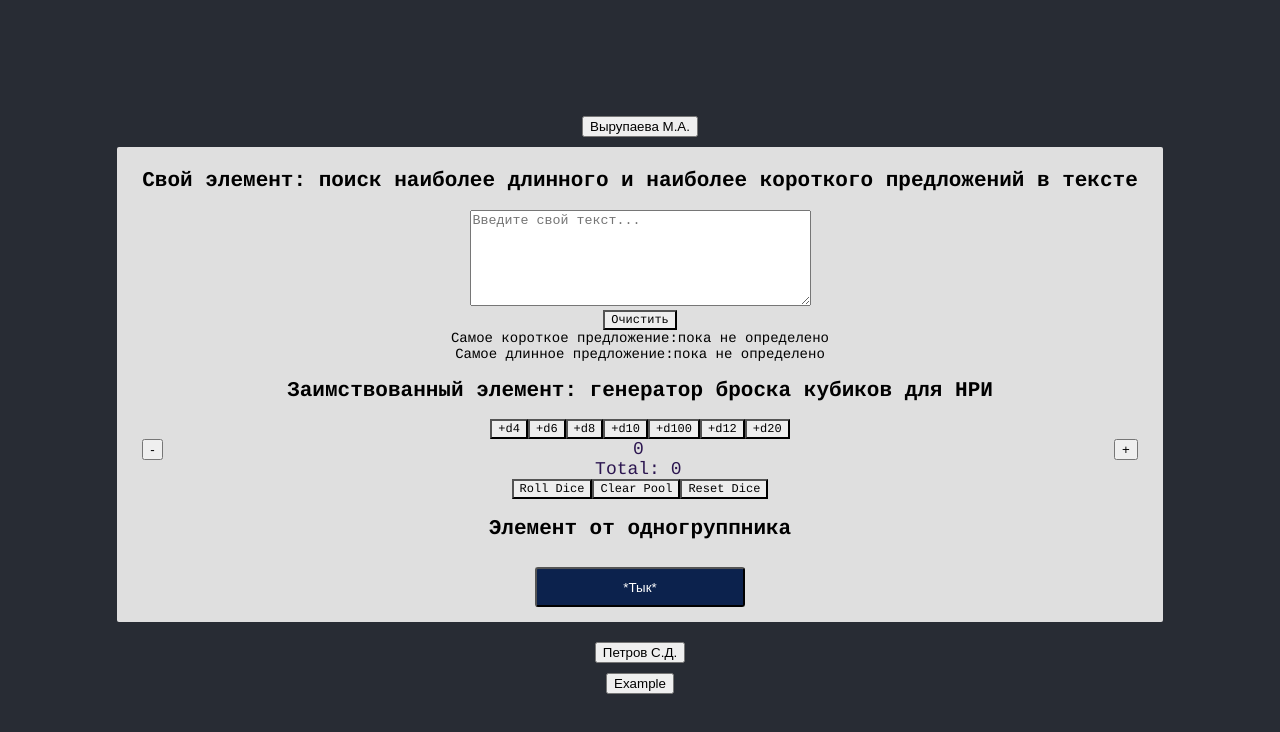
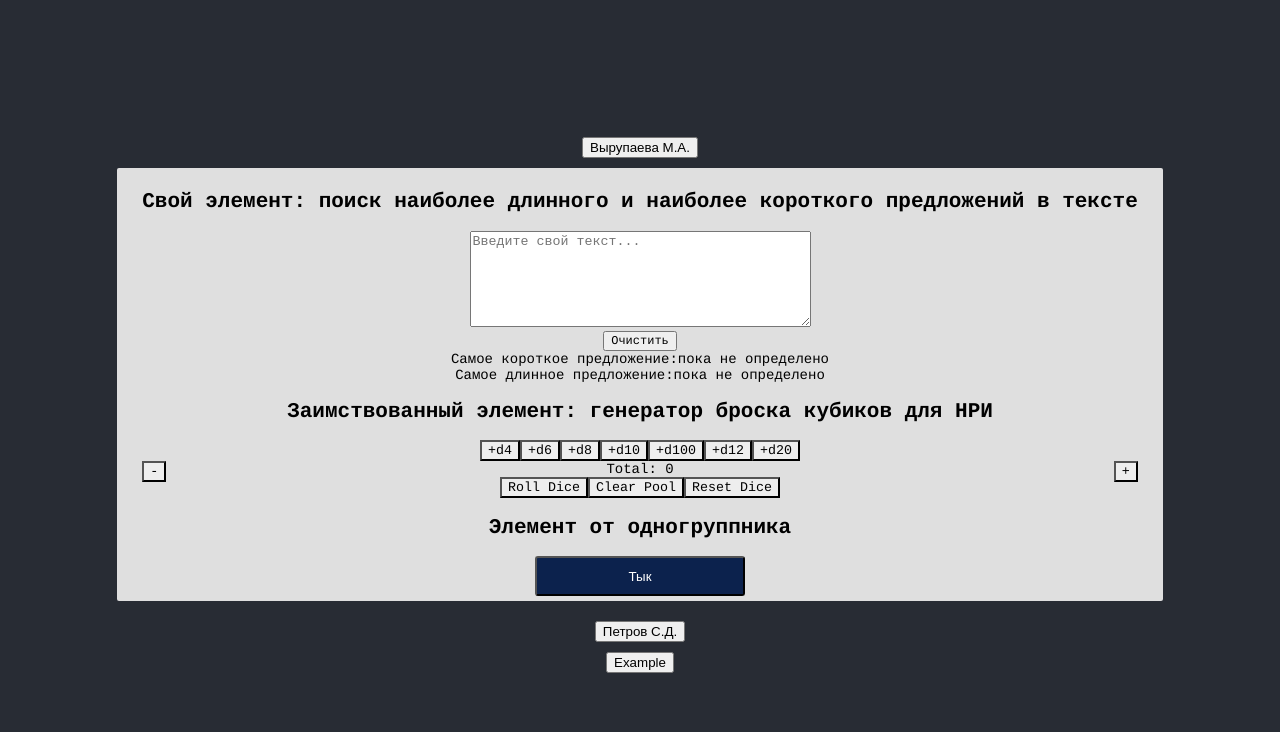
Before and after one commit to ivbo-05-18/mirea_course, a React (Create React App) app: page / in a window 1280 px wide. Both pictures are taken after a click on the button "Вырупаева М.А.". Shown: the top 732 px of the page. Built offline with nearby package versions, Linux system fonts and the light colour scheme.

Commit message:
css modules, nested ternary & array index keys fixes

```diff
--- a/src/components/VyrupaevaMA/Borrowed/Dice.css
+++ /dev/null
@@ -1,70 +0,0 @@
-/* It's all COURIER now! */
-.vyrupaeva button {
-  font-family: courier;
-  background-color: #EEE;
-}
-
-.DiceRoller {
-  text-align: center;
-}
-
-.Dice-logo {
-  animation: App-logo-spin infinite 20s linear;
-  height: 40vmin;
-  pointer-events: none;
-}
-
-.Dice-header {
-  background-color: #282c34;
-  min-height: 100vh;
-  display: flex;
-  flex-direction: column;
-  align-items: center;
-  justify-content: center;
-  font-size: calc(10px + 2vmin);
-  color: white;
-}
-
-.Dice-link {
-  color: #61dafb;
-}
-
-.vyrupaeva_die {
-  margin: 5px 0;
-  background-color: #EEE;
-  border: 1px solid white;
-  padding: 0;
-}
-
-.vyrupaeva_die button {
-  font-family: courier;
-  background-color: #EEE;
-  padding: 5px;
-  width: 100%;
-}
-
-.die-label {
-  font-size: small;
-}
-
-.die-remove button {
-  font-family: courier;
-  font-size: small;
-  padding: 5px;
-  width: 100%;
-}
-
-#total-display {
-  font-size: large;
-  /* I just added color, white was too obscure */
-  color: rgb(44, 22, 80)
-}
-
-@keyframes App-logo-spin {
-  from {
-    transform: rotate(0deg);
-  }
-  to {
-    transform: rotate(360deg);
-  }
-}
--- /dev/null
+++ b/src/components/VyrupaevaMA/Borrowed/Dice.module.css
@@ -0,0 +1,33 @@
+.vyrupaeva button {
+  font-family: courier;
+  background-color: #EEE;
+}
+
+.DiceRoller {
+  text-align: center;
+}
+
+.vyrupaeva_die {
+  margin: 5px 0;
+  background-color: #EEE;
+  border: 1px solid white;
+  padding: 0;
+}
+
+.vyrupaeva_die button {
+  font-family: courier;
+  background-color: #EEE;
+  padding: 5px;
+  width: 100%;
+}
+
+.vyrupaeva die-label {
+  font-size: small;
+}
+
+.dieRemAdd button {
+  font-family: courier;
+  font-size: small;
+  padding: 5px;
+  width: 80%;
+}
--- a/src/components/VyrupaevaMA/Borrowed/DiceRoller.js
+++ b/src/components/VyrupaevaMA/Borrowed/DiceRoller.js
@@ -1,8 +1,9 @@
-/* eslint-disable react/no-array-index-key */
 /* eslint-disable no-param-reassign */
-/* eslint-disable no-nested-ternary */
+
+// Parameter reassign is used once to set all dices to zero.
+// forEach() method in this situation does not provide unexpected behaviour
 import React, { Component } from 'react';
-import './Dice.css';
+import styles from './Dice.module.css';
 
 import Die from './Die';
 
@@ -41,19 +42,17 @@ class DiceRoller extends Component {
   renderDie(key) {
     const { dice } = this.state;
     return (
-      <div key={key} className="vyrupaeva_die">
+      <div key={key} className={styles.dieRemAdd}>
         <button type="button" onClick={() => this.rollDie(key)}>
           Roll!
           {dice[key].value}
         </button>
-        <div className="die-label">
+        <div id="die-label">
           {dice[key].faces}
         </div>
-        <div className="die-remove">
-          <button type="button" onClick={() => this.removeDie(key)}>
-            Drop
-          </button>
-        </div>
+        <button type="button" onClick={() => this.removeDie(key)}>
+          Drop
+        </button>
       </div>
     );
   }
@@ -67,24 +66,26 @@ class DiceRoller extends Component {
         ? 1
         : counts[die.faces] + 1;
     });
-    const pool = Object.keys(counts).map(
+    let pool;
+
+    if (Object.keys(counts).map(
       (type) => `${counts[type]}d${type}`,
-    ).join(' + ')
-      ? mod > 0
-        ? ` + ${mod}`
-        : ` - ${-mod}`
-      : '';
-    return pool + mod;
+    ).join(' + ')) {
+      if (mod > 0) {
+        pool = ` + ${mod}`;
+      } else { pool = ` - ${-mod}`; }
+    } else { pool = ''; }
+    return pool;
   }
 
   render() {
     const { dice } = this.state;
     const { mod } = this.state;
     return (
-      <div className="App container">
-        <div id="adders" className="vyrupaeva">
-          {[4, 6, 8, 10, 100, 12, 20].map((faces, key) => (
-            <button type="button" className="col" key={key} onClick={() => { this.addDie(faces); }}>
+      <div className={styles.vyrupaeva}>
+        <div id="adders">
+          {[4, 6, 8, 10, 100, 12, 20].map((faces) => (
+            <button type="button" className="col" key={faces.key} onClick={() => { this.addDie(faces); }}>
               +d
               {faces}
             </button>
@@ -107,7 +108,7 @@ class DiceRoller extends Component {
               {this.calcSum()}
             </div>
           </div>
-          <div className="vyrupaeva">
+          <div className={styles.vyrupaeva}>
             <button
               type="button"
               onClick={() => {
@@ -132,6 +133,7 @@ class DiceRoller extends Component {
             <button
               type="button"
               onClick={() => {
+                // Parameter reassign here
                 dice.forEach((d) => { d.value = 0; });
                 this.setState({ dice });
               }}
--- a/src/components/VyrupaevaMA/Borrowed/index.js
+++ b/src/components/VyrupaevaMA/Borrowed/index.js
@@ -1,7 +1,7 @@
 export { default } from './DiceRoller';
 
 /*
---- This already was here ---
+--- This have already been here ---
 
 import React from 'react';
 import ReactDOM from 'react-dom';
--- a/src/components/VyrupaevaMA/Mate/pokemon.css
+++ b/src/components/VyrupaevaMA/Mate/pokemon.modules.css
@@ -1,6 +1,6 @@
 @import url(http://fonts.googleapis.com/css?family=Philosopher&subset=cyrillic);
 
-.conv-board {
+.conv_board {
   padding: 10px;
 }
 
@@ -11,7 +11,7 @@
   margin-right: auto;
 }
 
-#poke_button{
+#pokebutton {
   height: 40px;
   width: 210px;
   background-color:#0c224d;
@@ -19,7 +19,7 @@
   border-radius:3px;
 }
 
-#poke_button:hover {
+#pokebutton:hover {
   cursor: pointer;
   height: 40px;
   width: 210px;
--- a/src/components/VyrupaevaMA/Mate/pokemon_main.js
+++ b/src/components/VyrupaevaMA/Mate/pokemon_main.js
@@ -1,5 +1,5 @@
 import React from 'react';
-import './pokemon.css';
+import styles from './pokemon.modules.css';
 
 async function magic() {
   const ssilka = `https://pokeapi.co/api/v2/pokemon/${Math.floor(Math.random() * 20)}${1}`;
@@ -22,10 +22,10 @@ async function magic() {
 }
 
 const PokeController = () => (
-  <div className="pokemon_root">
-    <div className="conv-board">
-      <div>
-        <input type="button" id="poke_button" value="*Тык*" onClick={() => { magic(); }} />
+  <div className={styles.pokemon_root}>
+    <div align="center" id="conv_board">
+      <div id="poke">
+        <button id="pokebutton" type="button" onClick={() => { magic(); }}>Тык</button>
         <br />
         <div id="pokemon" hidden>
           <span id="name" />
```
